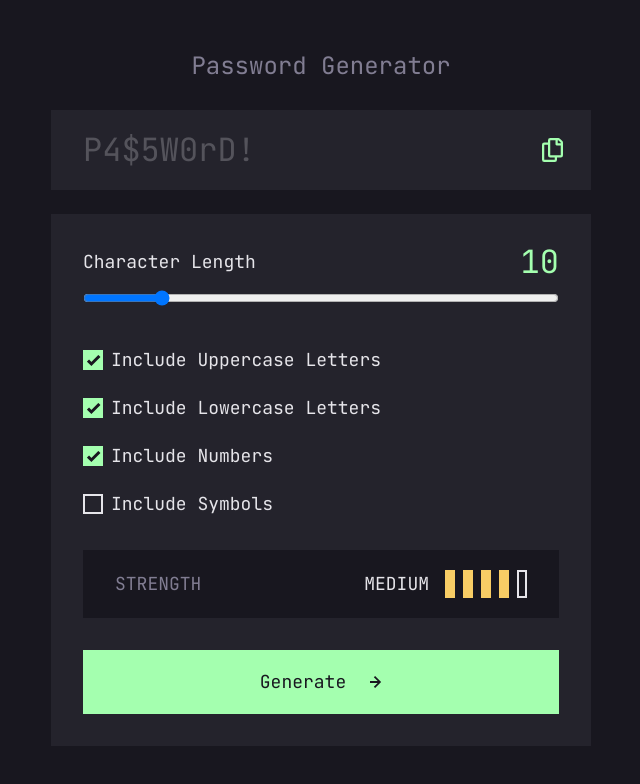
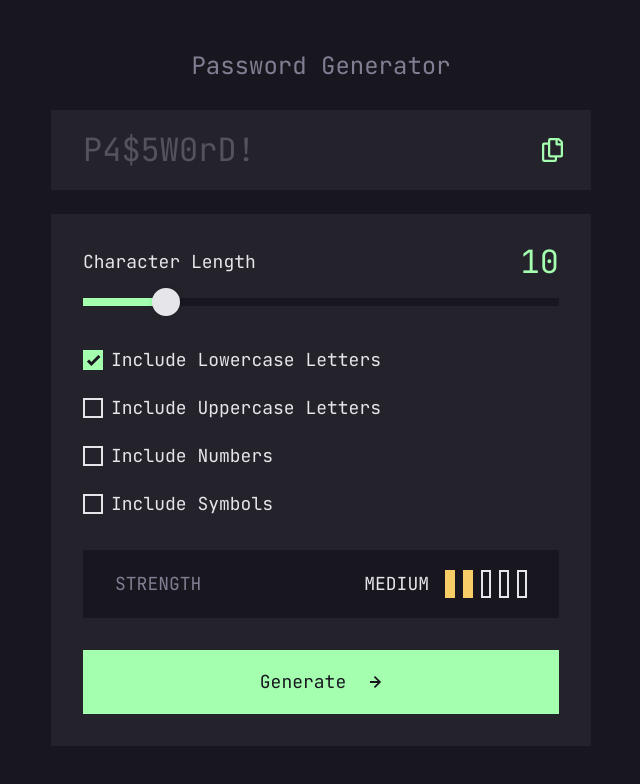
Before and after one commit to grifano/fm-13-password-generator, a React (Vite) app: page / in a window 1280 px wide. Shown: the top 784 px of the page, without its empty margins (319-959 px from the left). Built offline with nearby package versions, Linux system fonts and the light colour scheme.

Commit message:
add rangeslider component, add custom styles for range input

```diff
--- a/src/components/App.tsx
+++ b/src/components/App.tsx
@@ -4,14 +4,15 @@ import Button from './Button';
 import StrengthLevel from './StrengthLevel';
 import characterSets from '../constants/characterSets';
 import { toast } from 'react-toastify';
+import RangeSlider from './RangeSlider';
 
 function App() {
   const [password, setPassword] = useState('P4$5W0rD!');
   const [isEmpty, setIsEmpty] = useState(true);
   const [length, setLength] = useState(10);
-  const [hasUpperCase, setHasUpperCase] = useState(true);
+  const [hasUpperCase, setHasUpperCase] = useState(false);
   const [hasLowerCase, setHasLowerCase] = useState(true);
-  const [hasNumbers, setHasNumbers] = useState(true);
+  const [hasNumbers, setHasNumbers] = useState(false);
   const [hasSymbols, setHasSymbols] = useState(false);
   const [isLongEnough, setIsLongEnough] = useState(false);
 
@@ -142,26 +143,18 @@ function App() {
         {/* Settings Box */}
         <div className="flex flex-col gap-8 bg-dark-300 p-4 sm:p-8">
           {/* - Length */}
-          <label htmlFor="length">
-            <div className="mb-2 flex items-center justify-between">
-              <p>Character Length</p>
-              <p className="text-2xl font-bold leading-none text-accent-green sm:text-[2rem]">
-                {length}
-              </p>
-            </div>
-            <input
-              className="w-full"
-              type="range"
-              name="length"
-              id="length"
-              value={length}
-              min={6}
-              max={32}
-              onChange={handleLengthChange}
-            />
-          </label>
+          <RangeSlider value={length} onChange={handleLengthChange} />
           {/* - Checkboxes: */}
           <ul className="flex flex-col gap-5">
+            <li>
+              {/* -- Include Lowercase Letters: */}
+              <Checkbox
+                id="include-lowercase"
+                value={hasLowerCase}
+                onChange={handleLowerCaseChange}
+                label="Include Lowercase Letters"
+              />
+            </li>
             <li>
               {/* -- Include Uppercase Letters: */}
               <Checkbox
@@ -169,15 +162,6 @@ function App() {
                 value={hasUpperCase}
                 onChange={handleUpperCaseChange}
                 label="Include Uppercase Letters"
-              />
-            </li>
-            <li>
-              {/* -- Include Lowercase Letters: */}
-              <Checkbox
-                id="include-lowercase"
-                value={hasLowerCase}
-                onChange={handleLowerCaseChange}
-                label="Include Lowercase Letters"
               />
             </li>
             <li>
--- /dev/null
+++ b/src/components/RangeSlider.tsx
@@ -0,0 +1,73 @@
+import { ChangeEvent, FC, useEffect, useRef } from 'react';
+
+type RangeSliderProps = {
+  value: number;
+  onChange: (e: ChangeEvent<HTMLInputElement>) => void;
+};
+
+const RangeSlider: FC<RangeSliderProps> = ({ value, onChange }) => {
+  const rangeInputRef = useRef<HTMLInputElement | null>(null);
+
+  useEffect(() => {
+    const rangeInput = rangeInputRef.current;
+
+    const handleInputChange = (e: Event) => {
+      if (!rangeInput) return;
+
+      // Safely access min, max, and value with fallback defaults
+      const target = e.target as HTMLInputElement;
+      const min = target.min ? Number(target.min) : 0;
+      const max = target.max ? Number(target.max) : 100;
+      const val = target.value ? Number(target.value) : 0;
+
+      const percentage = ((val - min) * 100) / (max - min);
+
+      // Apply the dynamic background size
+      target.style.backgroundSize = `${percentage}% 100%`;
+    };
+
+    if (rangeInput) {
+      rangeInput.addEventListener('input', handleInputChange);
+
+      // Initialize the background size on mount
+      const initEvent = new Event('input');
+      rangeInput.dispatchEvent(initEvent); // Ensure input is triggered
+    }
+
+    // Cleanup on component unmount
+    return () => {
+      if (rangeInput) {
+        rangeInput.removeEventListener('input', handleInputChange);
+      }
+    };
+  }, []);
+
+  return (
+    <label htmlFor="length">
+      <div className="mb-2 flex items-center justify-between">
+        <p>Character Length</p>
+        <p className="text-2xl font-bold leading-none text-accent-green sm:text-[2rem]">
+          {value}
+        </p>
+      </div>
+      <div>
+        <input
+          ref={rangeInputRef}
+          type="range"
+          name="length"
+          id="length"
+          value={value}
+          min="6"
+          max="32"
+          onChange={onChange}
+          style={{
+            // Provide a fallback for the background style
+            backgroundSize: '0% 100%',
+          }}
+        />
+      </div>
+    </label>
+  );
+};
+
+export default RangeSlider;
--- a/src/index.css
+++ b/src/index.css
@@ -19,9 +19,97 @@ svg {
   fill: currentColor;
 }
 
+input[type='range'] {
+  -webkit-appearance: none;
+  margin-right: 15px;
+  width: 100%;
+  height: 8px;
+  background: #18171f;
+  background-image: linear-gradient(#a4ffaf, #a4ffaf);
+  background-size: 70% 100%;
+  background-repeat: no-repeat;
+}
+
+/* Input Thumb */
+input[type='range']::-webkit-slider-thumb {
+  -webkit-appearance: none;
+  height: 28px;
+  width: 28px;
+  border-radius: 50%;
+  background: #e6e5ea;
+  cursor: ew-resize;
+  box-shadow: 0 0 6px rgba(24, 23, 31, 0.12);
+  transition: background 0.3s ease-in-out;
+  border: 2px solid #e6e5ea;
+}
+
+input[type='range']::-moz-range-thumb {
+  -webkit-appearance: none;
+  height: 20px;
+  width: 20px;
+  border-radius: 50%;
+  background: #e6e5ea;
+  cursor: ew-resize;
+  box-shadow: 0 0 6px rgba(24, 23, 31, 0.12);
+  transition: background 0.3s ease-in-out;
+  border: 2px solid #e6e5ea;
+}
+
+input[type='range']::-ms-thumb {
+  -webkit-appearance: none;
+  height: 28px;
+  width: 28px;
+  border-radius: 50%;
+  background: #e6e5ea;
+  cursor: ew-resize;
+  box-shadow: 0 0 6px rgba(24, 23, 31, 0.12);
+  transition: background 0.3s ease-in-out;
+  border: 2px solid #e6e5ea;
+}
+
+input[type='range']::-webkit-slider-thumb:hover {
+  background: #18171f;
+  border-color: #a4ffaf;
+}
+
+input[type='range']::-moz-range-thumb:hover {
+  background: #18171f;
+  border-color: #a4ffaf;
+}
+
+input[type='range']::-ms-thumb:hover {
+  background: #18171f;
+  border-color: #a4ffaf;
+}
+
+/* Input Track */
+input[type='range']::-webkit-slider-runnable-track {
+  -webkit-appearance: none;
+  box-shadow: none;
+  border: none;
+  background: transparent;
+}
+
+input[type='range']::-moz-range-track {
+  -webkit-appearance: none;
+  box-shadow: none;
+  border: none;
+  background: transparent;
+}
+
+input[type='range']::-ms-track {
+  -webkit-appearance: none;
+  box-shadow: none;
+  border: none;
+  background: transparent;
+}
+
 /* Setup toast styles */
 :root {
   --toastify-color-success: #a4ffaf;
+  --neon-green: #a4ffaf;
+  --almost-white: #e6e5ea;
+  --almost-white: rgba(24, 23, 31, 0.1);
 }
 .toast-fixes {
   button {
@@ -32,6 +120,8 @@ svg {
     fill: currentColor;
   }
 }
+
+/* Custom range slider */
 
 @layer utilities {
   .toast-body {
```
